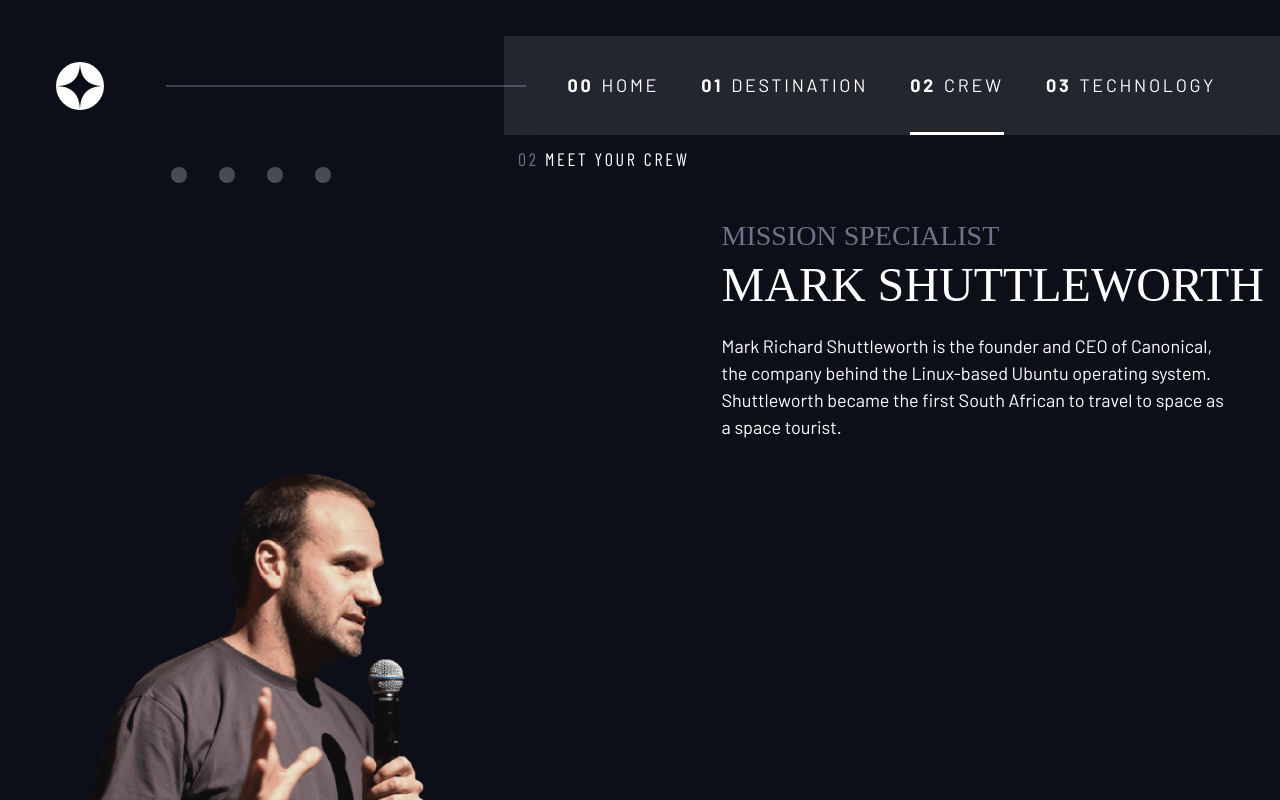
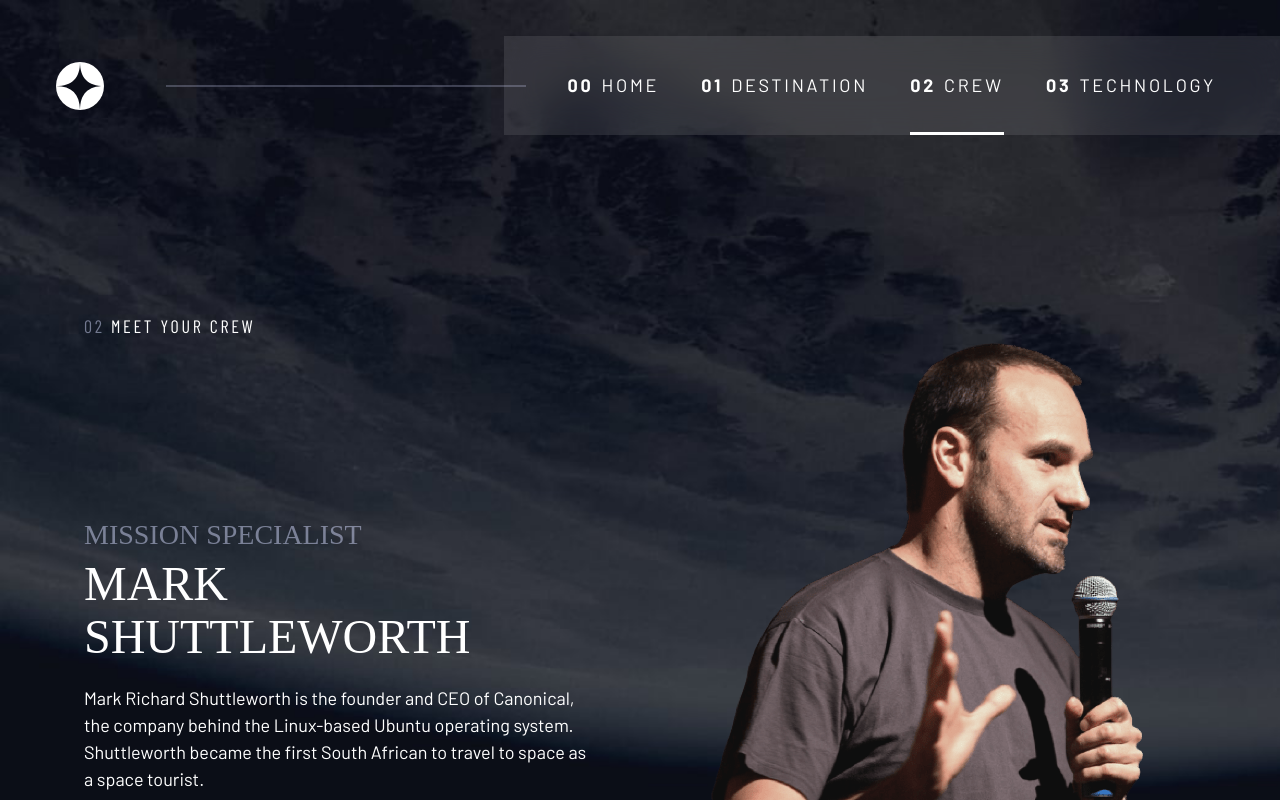
Before and after one commit to cruzrafaelx/space-travel, a React (Create React App) app: page /crew/1 in a window 1280 px wide. Shown: the top 800 px of the page. Built offline with nearby package versions, Linux system fonts and the light colour scheme; a web font is replaced by a local one.

Commit message:
Finalize crew page

```diff
--- a/src/App.css
+++ b/src/App.css
@@ -144,7 +144,6 @@
   place-items: center;
   text-align: center;
   padding-inline: 1rem;
-
 }
 
 .grid-container p{
@@ -155,22 +154,25 @@
 
 @media (min-width: 50rem ){
   .grid-container{
+    display: grid;
     grid-template-columns: minmax(2em, 1fr) repeat(2, minmax(0, 40rem)) minmax(2em, 1fr);
     column-gap: var(--container-gap, 2rem);
     text-align: left;
   }
+
+
 
   .grid-container--home{
     padding-bottom: max(6rem, 20vh);
     align-items: end;
   }
 
-  .grid-container > *:first-child{
+  .grid-container--home > *:first-child{
     grid-column: 2;
 
   }
 
-  .grid-container > *:last-child{
+  .grid-container--home > *:last-child{
     grid-column: 3;
 
   }
@@ -770,6 +772,16 @@
     padding-block-start: 3.2em;
   }
 
+  .grid-container--destinations > *:first-child{
+    grid-column: 2;
+
+  }
+
+  .grid-container--destinations > *:last-child{
+    grid-column: 3;
+
+  }
+
   .dest-title{
     width: 80%;
   }
@@ -837,15 +849,25 @@
       "titl"
       "desc"
       "indi"
-      "imge"
-    ;
-    grid-template-columns: 1fr;
-
+      "imge";
   }
 
   .crew-title{
     grid-area: titl;
+  }
 
+  .dot-indicators{
+    grid-area: indi;
+  }
+
+  .crew-description{
+    grid-area: desc;
+  }
+
+  .crew-img{
+    grid-area: imge;
+    border: none;
+    margin-block-end: -1em;
   }
 
   .grid-container--crew .crew-title{
@@ -853,21 +875,47 @@
     justify-self: start;
   }
 
-  .crew-indicators{
-    grid-area: indi;
+  .crew-img > img{
+    max-width: 80%;
   }
+}
+
+@media (min-width: 50em){
+  .grid-container--crew {
+    display: grid;
+    grid-template-columns: minmax(2em, 1fr) repeat(2, minmax(0, 40rem)) minmax(2em, 1fr);
+    grid-template-rows: 1fr 1fr 1fr;
+    grid-template-areas:
+      ". titl imge ."
+      ". desc imge ."
+      ". indi imge .";
+    padding-block-start: 2em;
+  }
+
+  .crew-title{
+    grid-area: titl;
+  }
+
   .crew-description{
     grid-area: desc;
   }
+
   .crew-img{
     grid-area: imge;
-    border: none;
-    margin-block-end: -1em;
+  }
+
+  .dot-indicators{
+    grid-area: indi;
+  }
+
+  .crew-title,
+  .crew-description,
+  .dot-indicators{
+    justify-self: start;
   }
 
   .crew-img > img{
-    max-width: 80%;
+    max-width: 100%;
+    height: auto;
   }
-
-
 }
--- a/src/Layouts/CrewsLayout.jsx
+++ b/src/Layouts/CrewsLayout.jsx
@@ -1,7 +1,6 @@
 import React from 'react'
 import { Outlet, NavLink, useParams } from 'react-router-dom'
 import data from '../data.json'
-
 
 function CrewsLayout() {
 
--- a/src/Layouts/Layout.jsx
+++ b/src/Layouts/Layout.jsx
@@ -16,9 +16,9 @@
 
   return (
     <div className={ `${location === "/" ? "homepage" :
-                        location === "/destinations" ? "destination" :
-                        location === "/crew" ? "crew" :
-                        location === "/technology" ? "technology" : ""}`}>
+                        location.startsWith("/destinations") ? "destination" :
+                        location.startsWith("/crew") ? "crew" :
+                        location.startsWith("/technology") ? "technology" : ""}`}>
         <header className='primary-header flex'>
 
           <div className='homepage-logo'>
--- a/src/pages/Planet.js
+++ b/src/pages/Planet.js
@@ -4,13 +4,12 @@
 function Planet() {
 
  const params = useParams().id
- const id = params ? params : 0
+ const id = params || 0
  console.log(id)
 
  const data = useOutletContext()
  console.log(data)
 
-//  const image = data.destinations[0].images.png
  const title =  data.destinations[id].name
  const description = data.destinations[id].description
  const distance = data.destinations[id].distance
```
